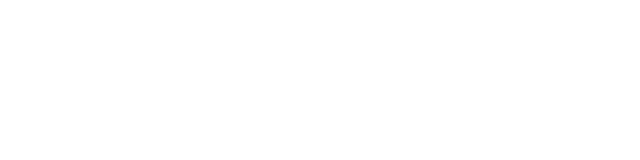
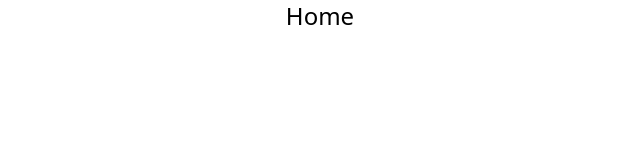
Before and after one commit to cc-Mehdi/Aware-Agah, a React (Vite) app in the folder Frontend/Agah/: page / in a window 1280 px wide. Shown: the top 160 px of the page, without its empty margins (353-993 px from the left). Built offline with nearby package versions, Linux system fonts and the light colour scheme.

Commit message:
:lipstick: Change alignement to center in index

```diff
--- a/Frontend/Agah/src/index.css
+++ b/Frontend/Agah/src/index.css
@@ -1 +1,9 @@
 @import "tailwindcss";
+
+body {
+    width: 100%;
+    height: 100%;
+    display: flex;
+    justify-content: center;
+    align-items: center;
+}
```
